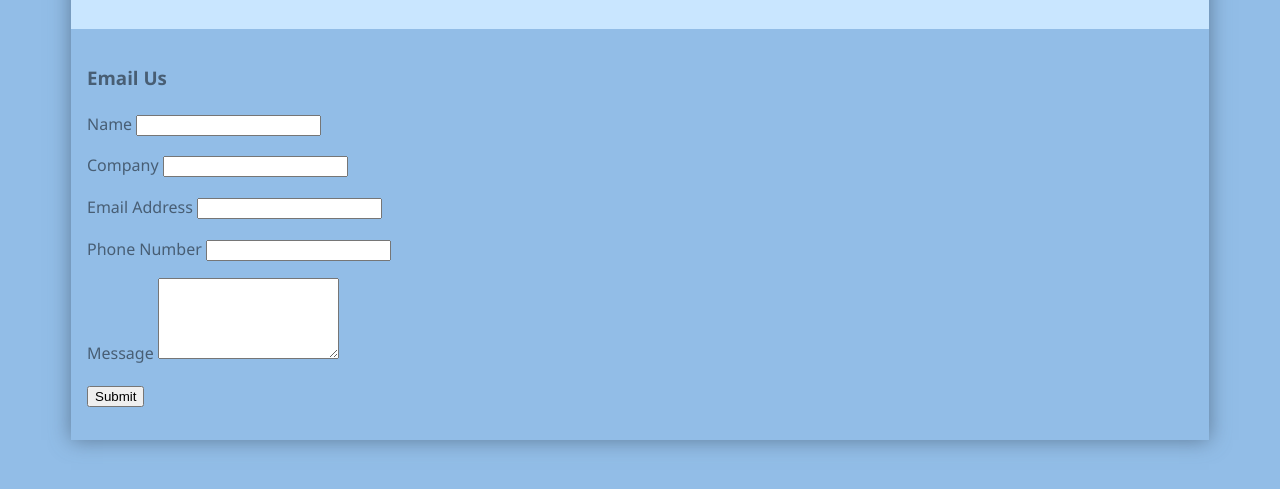
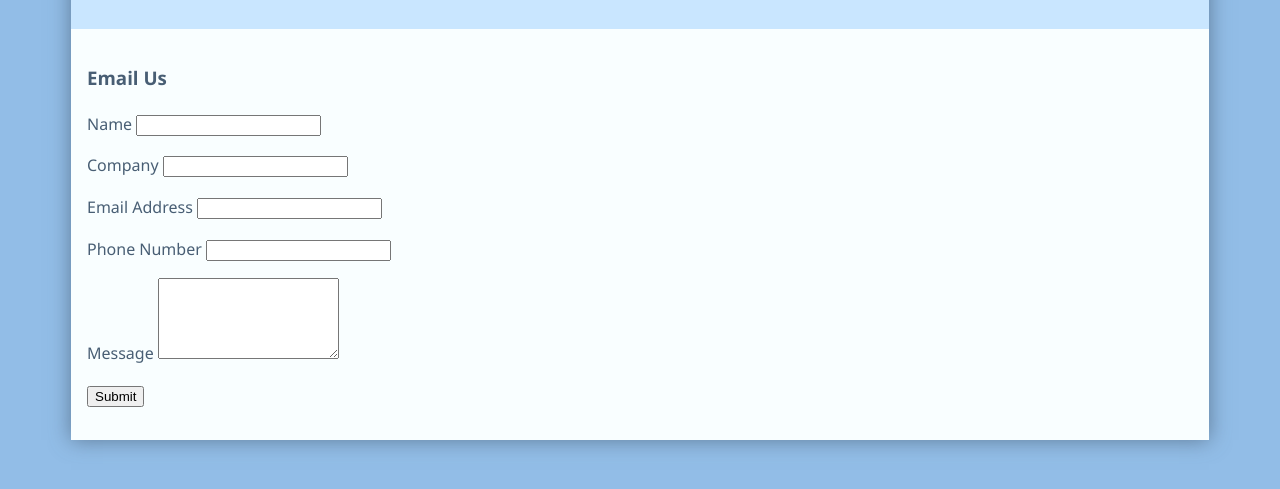
Before and after one commit to WebDevTuts/mobile_responsive_form_css_grid, a plain HTML site: page index.html in a window 1280 px wide. Shown: the part 263-752 px from the top of the page. Drawn offline with Linux system fonts and the light colour scheme.

Commit message:
Add styles for contact

```diff
--- a/style.css
+++ b/style.css
@@ -45,3 +45,7 @@ ul {
   text-align: center;
   margin: 0 0 1em 0;
 }
+
+.contact {
+  background: #f9feff;
+}
```
